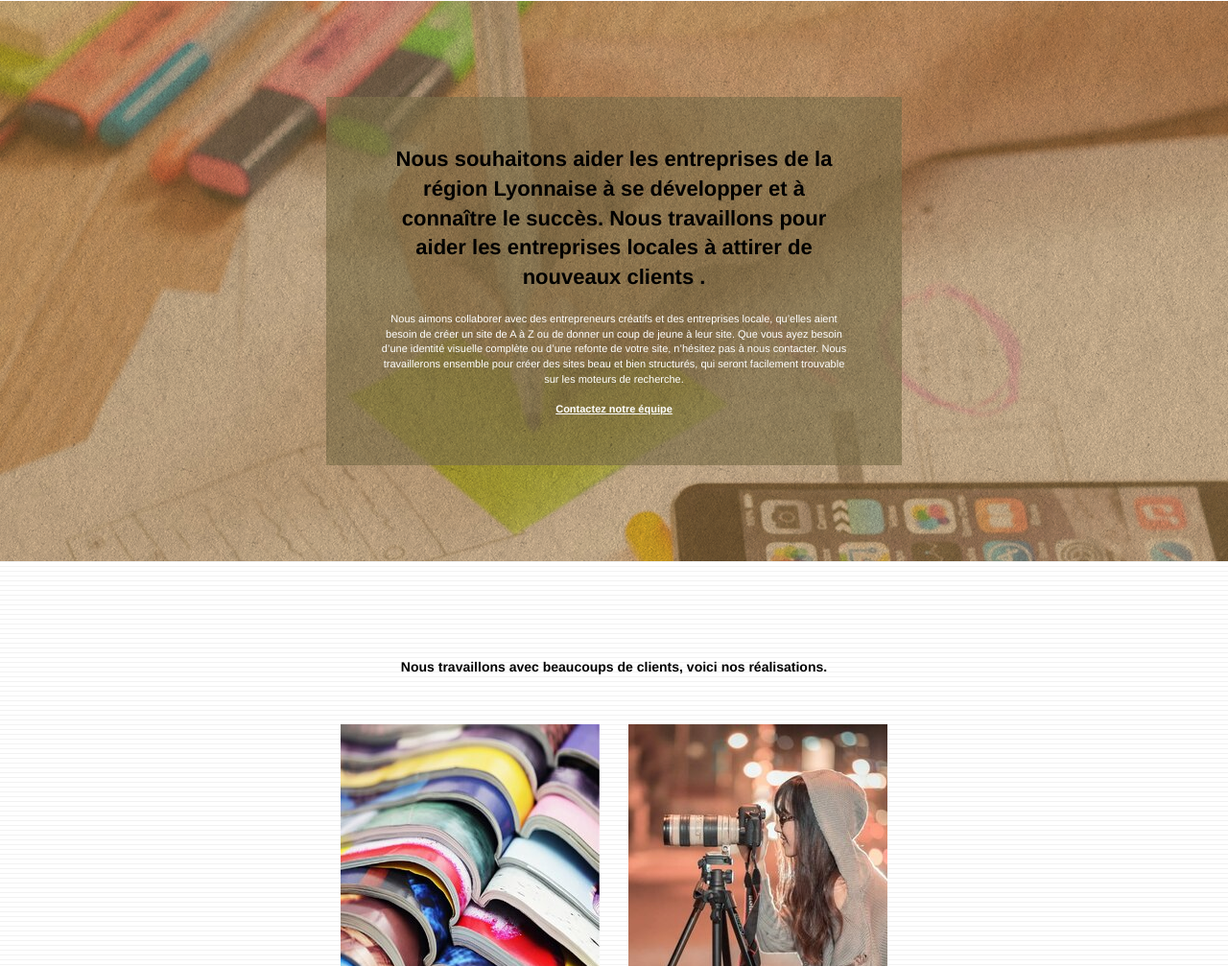
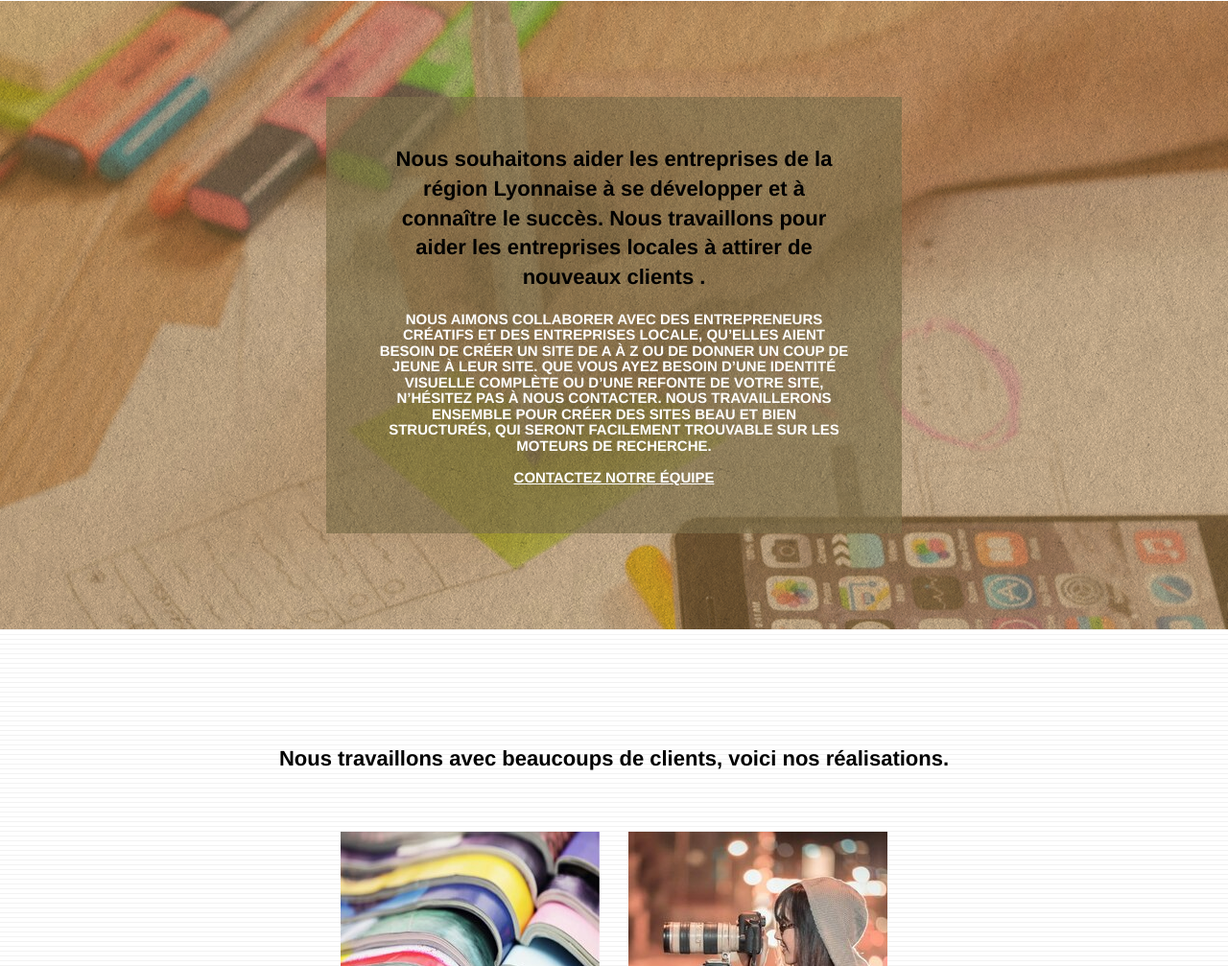
Before and after one commit to Steph2007/P4--OC, a plain HTML site: page index.html in a window 1280 px wide. Shown: the part 1135-2142 px from the top of the page at 96% size. Drawn offline with Linux system fonts and the light colour scheme.

Commit message:
modif h2 h3

```diff
--- a/css/contrast.css
+++ b/css/contrast.css
@@ -3,7 +3,7 @@
 	font-weight: bold!important;
 }
 
-.textfoncebackwhite{
+.textclairbackchaud{
 	font-weight: bold!important;
 }
 
--- a/index.html
+++ b/index.html
@@ -145,9 +145,9 @@
 				<h2 class="mg-md text-center tc-white backclair">
 					Nous souhaitons aider les entreprises de la région Lyonnaise à se développer et à connaître le succès. Nous travaillons pour aider les entreprises locales à attirer de nouveaux clients .<br>
 				</h2>
-				<p class="text-center white">
+				<h3 class="text-center white">
 					Nous aimons collaborer avec des entrepreneurs créatifs et des entreprises locale, qu’elles aient besoin de créer un site de A à Z ou de donner un coup de jeune à leur site. Que vous ayez besoin d’une identité visuelle complète ou d’une refonte de votre site, n’hésitez pas à nous contacter. Nous travaillerons ensemble pour créer des sites beau et bien structurés, qui seront facilement trouvable sur les moteurs de recherche. <br><br><a class="ltc-white bold-link" href="contact.html?src=bloc3">Contactez notre équipe</a><br>
-				</p>
+				</h3>
 			</div>
 		</div>
 	</div>
@@ -158,9 +158,9 @@
 <div class="bloc bgc-white bg-lines-h2-bg bg-repeat l-bloc" id="bloc-4-portfolio">
 	<div class="container bloc-lg">
 		<div class="row">
-			<div class="col-sm-12 text-center backclair">
+			<h2 class="col-sm-12 text-center backclair">
 				Nous travaillons avec beaucoups de clients, voici nos réalisations.
-			</div>
+			</h2>
 		</div>
 		<div class="row tight-width-whitespace portfolio-row">
 			<div class="col-sm-6">
```
